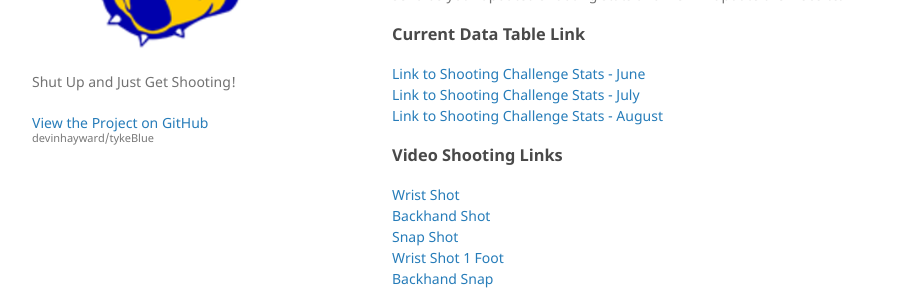
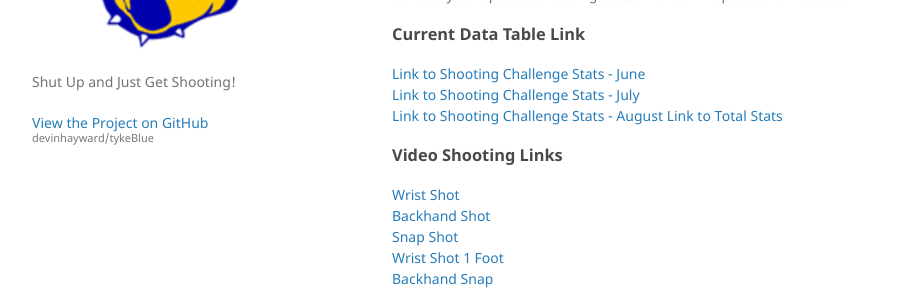
Before and after one commit to devinhayward/tykeBlue, a Jekyll site: the page built from index.md, in a window 1280 px wide. Shown: the part 242-542 px from the top of the page, without its empty margins (178-1084 px from the left). Built offline with Jekyll 4.4.1, drawn with Linux system fonts in a browser that asks for light colours; our own code applies the rules of GitHub Pages for plain Markdown files.

Commit message:
Update index.md
Added the link to the Total page

```diff
--- a/index.md
+++ b/index.md
@@ -16,6 +16,7 @@ and we will update the website.
 [Link to Shooting Challenge Stats - June](./june.html)
 [Link to Shooting Challenge Stats - July](./july.html)
 [Link to Shooting Challenge Stats - August](./aug.html)
+[Link to Total Stats](./total.html)
 
 ### Video Shooting Links
 
```
